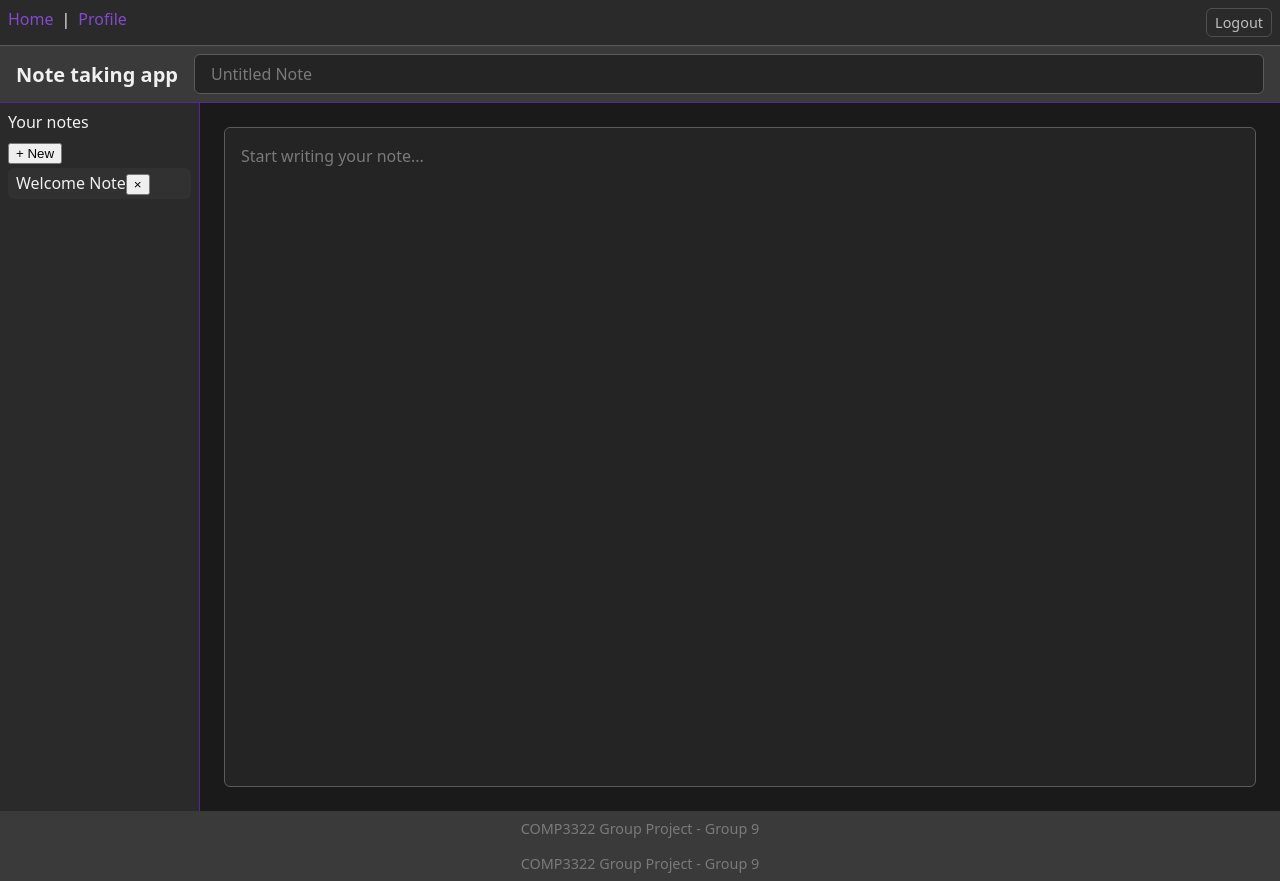
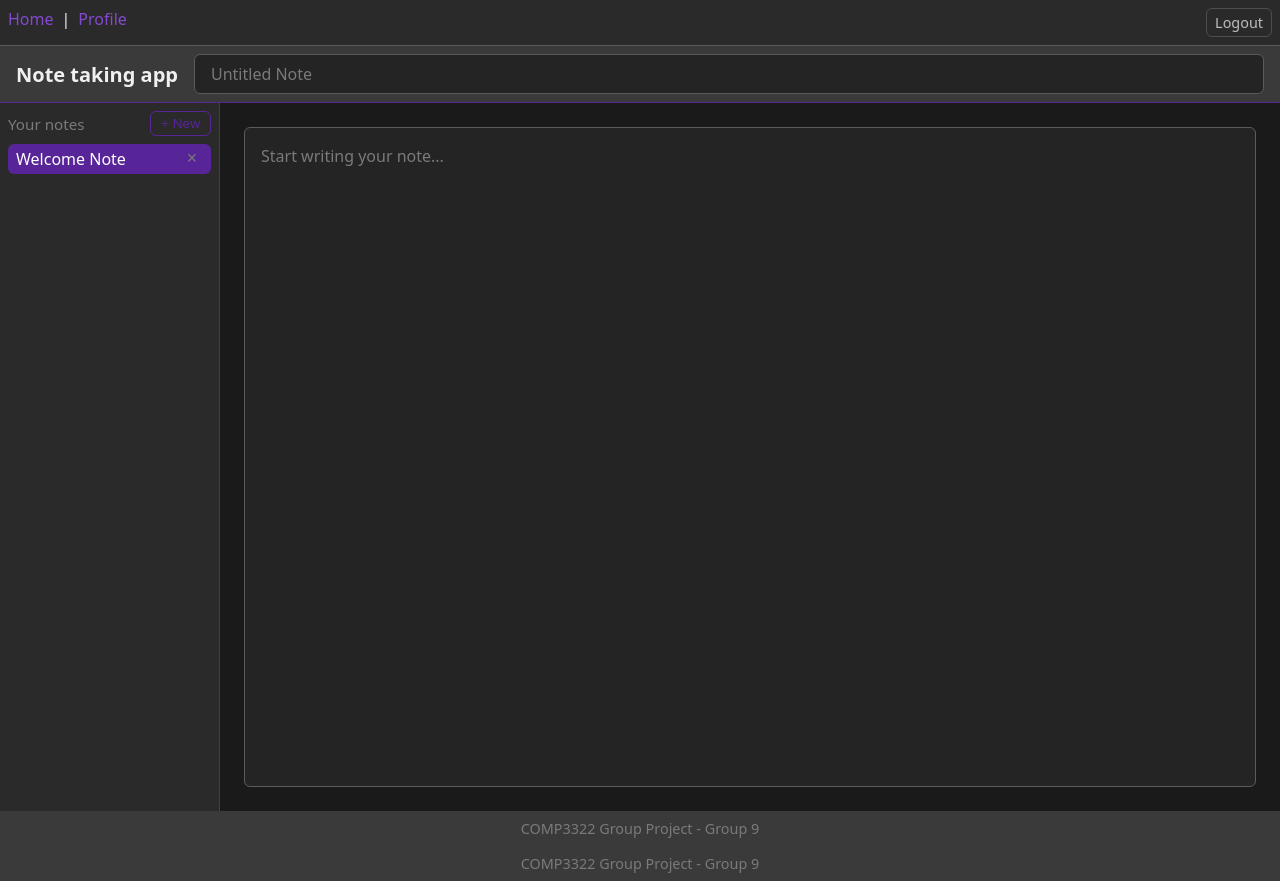
Before and after one commit to ricopoon85/COMP3322-PG09, a React app in the folder frontend/: page / in a window 1280 px wide. Built offline with nearby package versions, Linux system fonts and the light colour scheme; sample sign-in values are in the browser's storage; the HTML template or start-up script is replaced by a standard one.

Commit message:
Update Sidebar.module.css

```diff
--- a/frontend/src/components/Sidebar.module.css
+++ b/frontend/src/components/Sidebar.module.css
@@ -1,15 +1,38 @@
 .sidebar {
   flex-shrink: 0;
-  width: 200px;
-  min-height: 0;
-  overflow-y: auto;
+  width: 220px;
   padding: var(--space-sm);
   border-right: 1px solid var(--color-accent);
   background-color: var(--color-surface);
+  overflow-y: auto;
+}
+
+.headingRow {
+  display: flex;
+  align-items: center;
+  justify-content: space-between;
+  margin-bottom: var(--space-sm);
 }
 
 .heading {
-  margin: 0 0 var(--space-sm);
+  margin: 0;
+  font-size: 0.95em;
+  color: var(--color-text-muted);
+}
+
+.newButton {
+  padding: 4px 10px;
+  border: 1px solid var(--color-accent);
+  border-radius: var(--radius-sm);
+  background: transparent;
+  color: var(--color-accent);
+  font-size: 0.85em;
+  cursor: pointer;
+}
+
+.newButton:hover {
+  background: var(--color-accent);
+  color: white;
 }
 
 .noteList {
@@ -18,9 +41,51 @@
   list-style: none;
 }
 
-.noteList li {
+.noteItem {
+  display: flex;
+  align-items: center;
+  justify-content: space-between;
   padding: var(--space-xs) var(--space-sm);
   margin: var(--space-xs) 0;
   border-radius: var(--radius-sm);
   background-color: var(--color-surface-muted);
+  cursor: pointer;
+  transition: background 120ms ease;
 }
+
+.noteItem:hover {
+  background-color: var(--color-surface-raised);
+}
+
+.active {
+  background-color: var(--color-accent);
+  color: white;
+}
+
+.noteTitle {
+  overflow: hidden;
+  text-overflow: ellipsis;
+  white-space: nowrap;
+  flex: 1;
+}
+
+.deleteButton {
+  margin-left: var(--space-xs);
+  border: none;
+  background: transparent;
+  color: var(--color-text-muted);
+  font-size: 1.1em;
+  cursor: pointer;
+  line-height: 1;
+}
+
+.deleteButton:hover {
+  color: #dc2626;
+}
+
+.empty {
+  color: var(--color-text-muted);
+  font-size: 0.85em;
+  text-align: center;
+  padding: var(--space-md) 0;
+}
```
